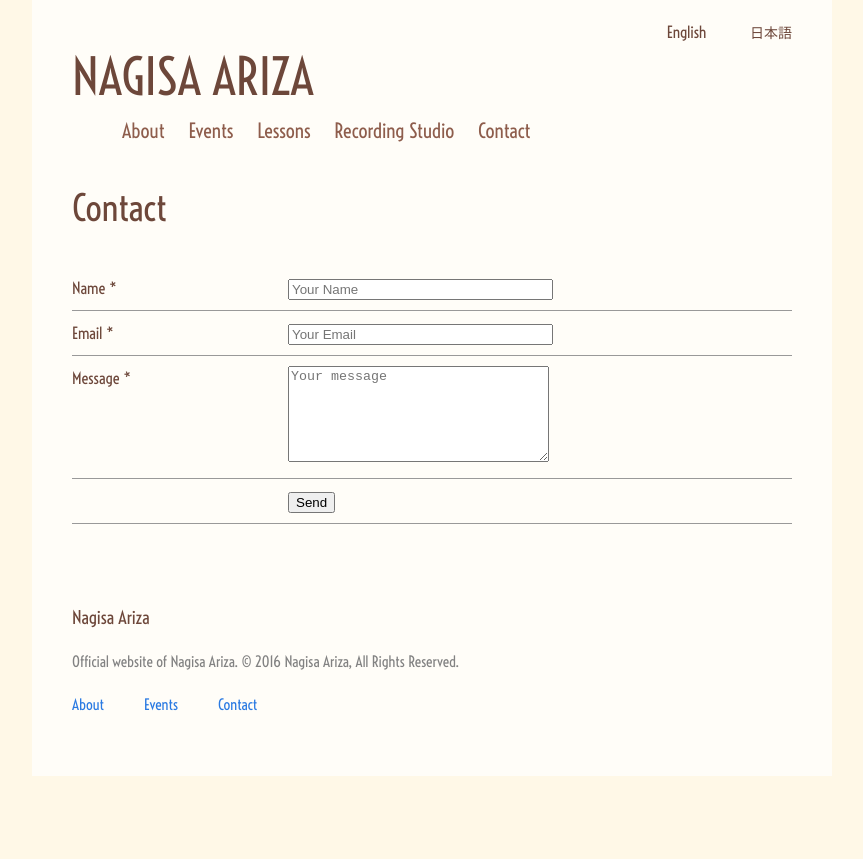
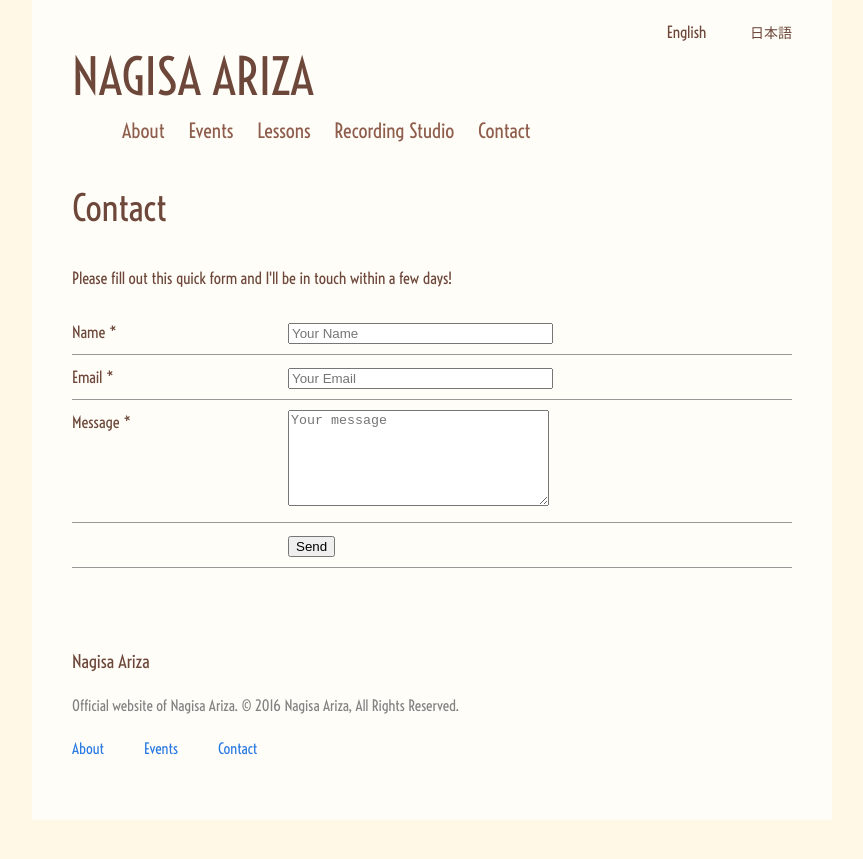
Before and after one commit to dawnstar63/nagisaariza-website, a Jekyll site: the page built from language-en/contact.html, in a window 1280 px wide. Shown: the top 859 px of the page, without its empty margins (208-1071 px from the left). Built offline with Jekyll 4.4.1, drawn with Linux system fonts in a browser that asks for light colours; nearby versions of some CDN libraries.

Commit message:
added message to en/contact form

```diff
--- a/language-en/contact.html
+++ b/language-en/contact.html
@@ -5,6 +5,10 @@ title: Contact
 permalink: /en/contact/
 order: 4
 ---
+
+<p>
+	Please fill out this quick form and I'll be in touch within a few days!
+</p>
 
 <form action="https://formspree.io/nagisa007@mac.com" method="POST">
 	<table width="100%">
```
